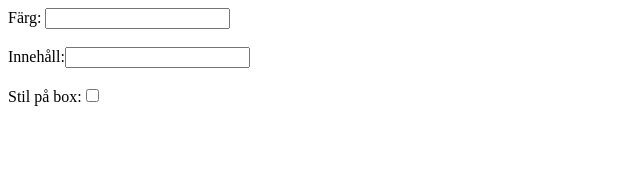
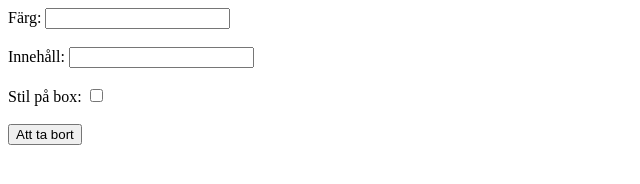
Before and after one commit to case-2000/gik339-22-labb1, a plain HTML site: page index.html in a window 1280 px wide. Shown: the whole page, without its empty margins (0-640 px from the left). Drawn offline with Linux system fonts and the light colour scheme.

Commit message:
skapar scriptfil

```diff
--- a/index.html
+++ b/index.html
@@ -7,10 +7,17 @@
 </head>
 <body>
     <form>
-        <label for="color">Färg: <input type="text" name="color" id="color" class="textfield">  </label><br> <br>
-        <label for="content">Innehåll:<input type="text" name="content" id="content" class="textfield"></label><br> <br>
-        <label for="divstyle">Stil på box:<input type="checkbox" name="divstyle" id="divstyle" class="checkbox"></label>
+        <label for="color">Färg: </label>
+            <input type="text" name="color" id="color" class="textfield"><br> <br>
+        <label for="content">Innehåll: </label>
+            <input type="text" name="content" id="content" class="textfield"><br> <br>
+        <label for="divstyle">Stil på box: </label>
+            <input type="checkbox" name="divstyle" id="divstyle" class="checkbox"><br><br>
+        <button id="knapp" type="reset">Att ta bort</button>
+        <div id="randomdiv"></div>
     </form>
+
+    <script src="script.js"></script>
 
 </body>
 </html>
```
Also changed, not shown: script.js (added).
